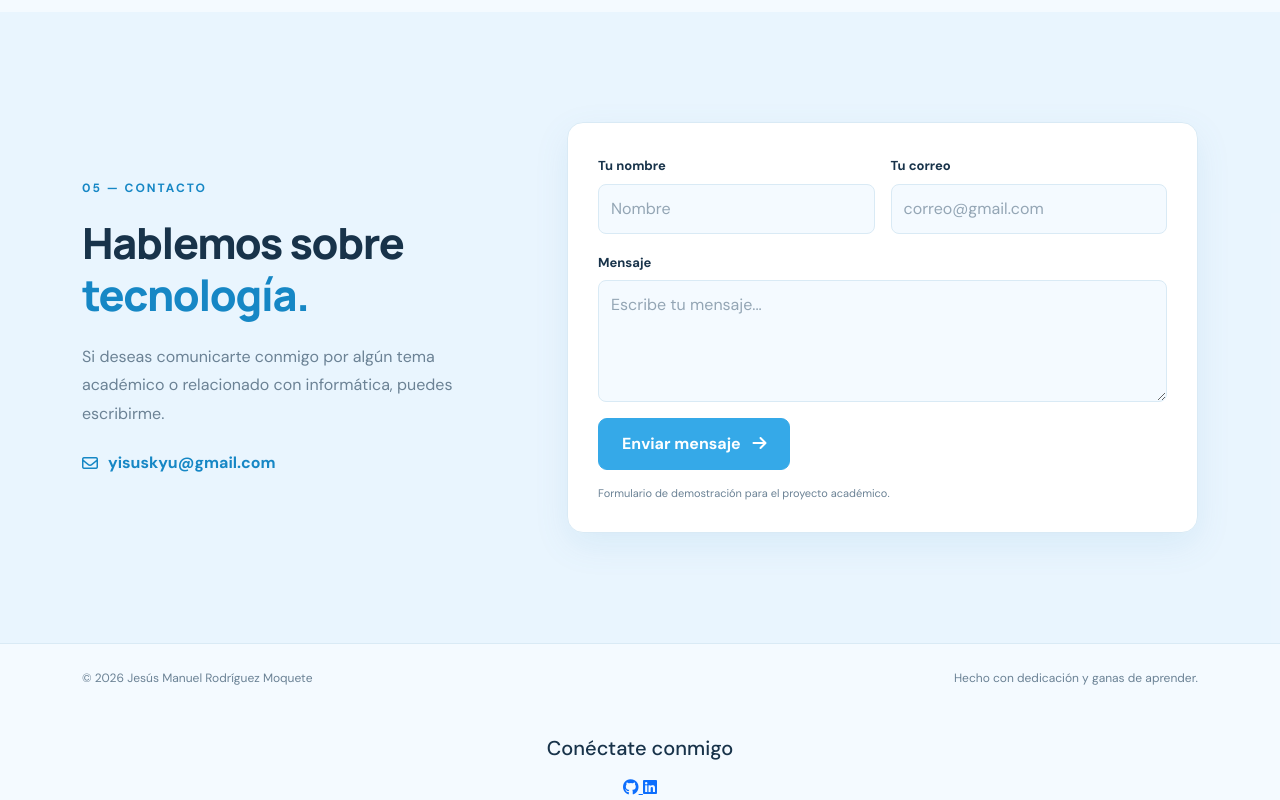
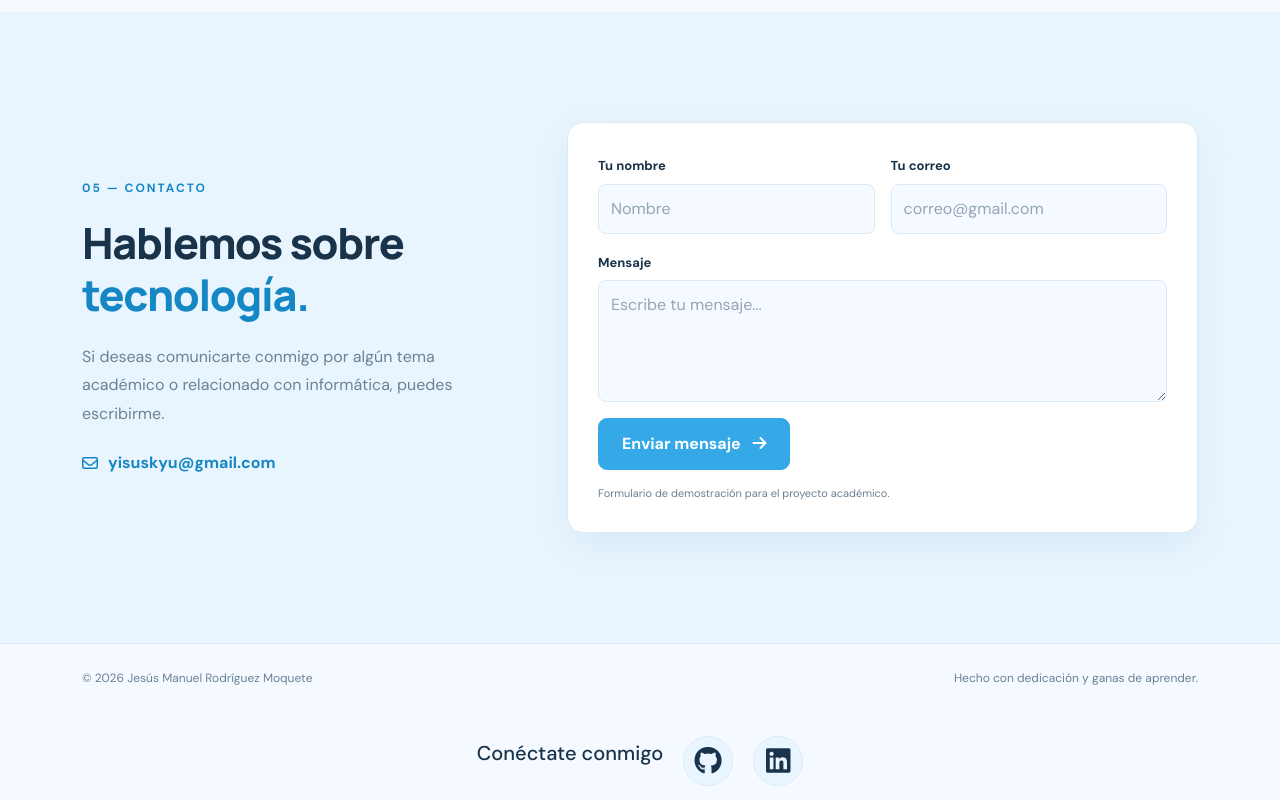
Before and after one commit to Jesusmannuel/Portafolio-web-Jesus, a plain HTML site: page index.html in a window 1280 px wide. Shown: the part 3890-4690 px from the top of the page. Drawn offline with nearby package versions, Linux system fonts and the light colour scheme.

Commit message:
Update style.css

```diff
--- a/style.css
+++ b/style.css
@@ -974,3 +974,32 @@ footer {
 .profile-img {
     transition: opacity 0.3s ease;
 }
+
+.social-links {
+    display: flex;
+    justify-content: center;
+    align-items: center;
+    gap: 20px;
+    flex-wrap: wrap;
+}
+
+.social-icon {
+    width: 50px;
+    height: 50px;
+    display: flex;
+    justify-content: center;
+    align-items: center;
+    font-size: 28px;
+    color: var(--text);
+    background: var(--surface-soft);
+    border: 1px solid var(--border);
+    border-radius: 50%;
+    text-decoration: none;
+    transition: 0.3s ease;
+}
+
+.social-icon:hover {
+    color: white;
+    background: var(--primary);
+    transform: translateY(-5px);
+}
```
